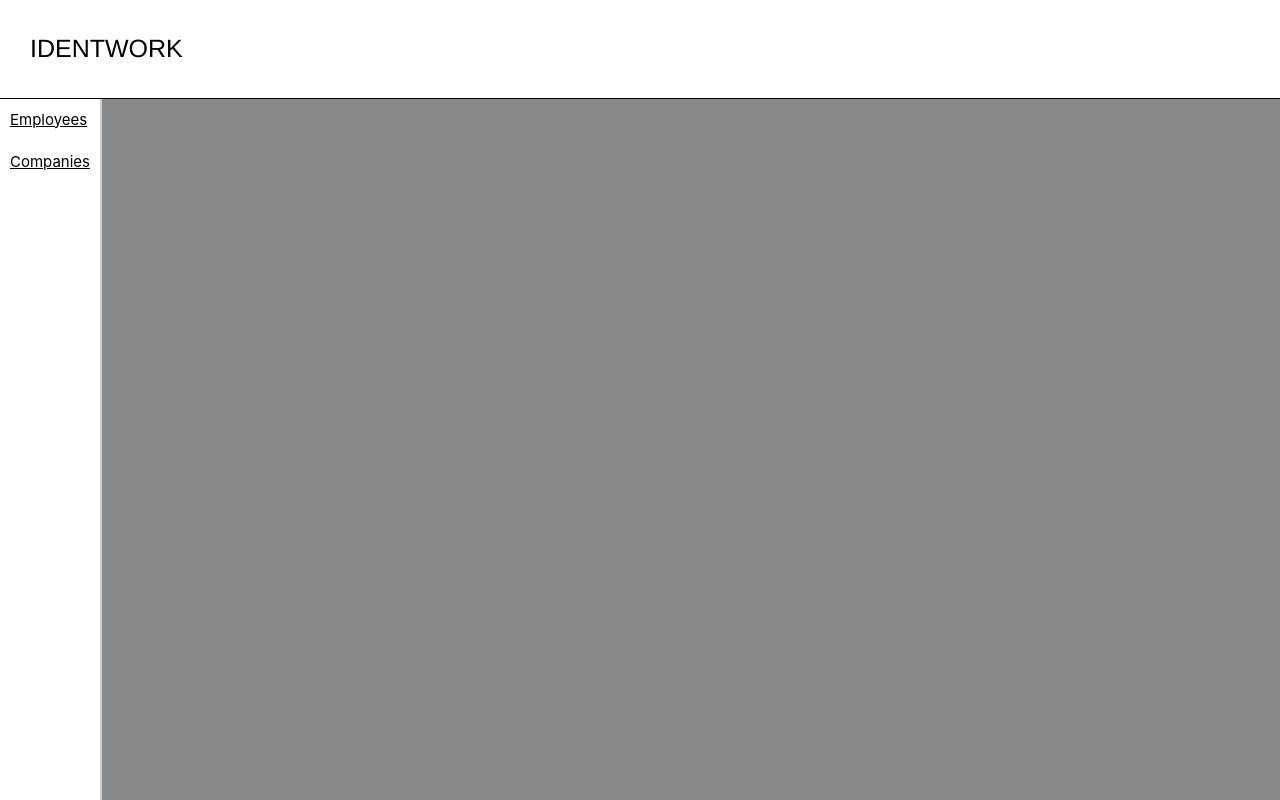
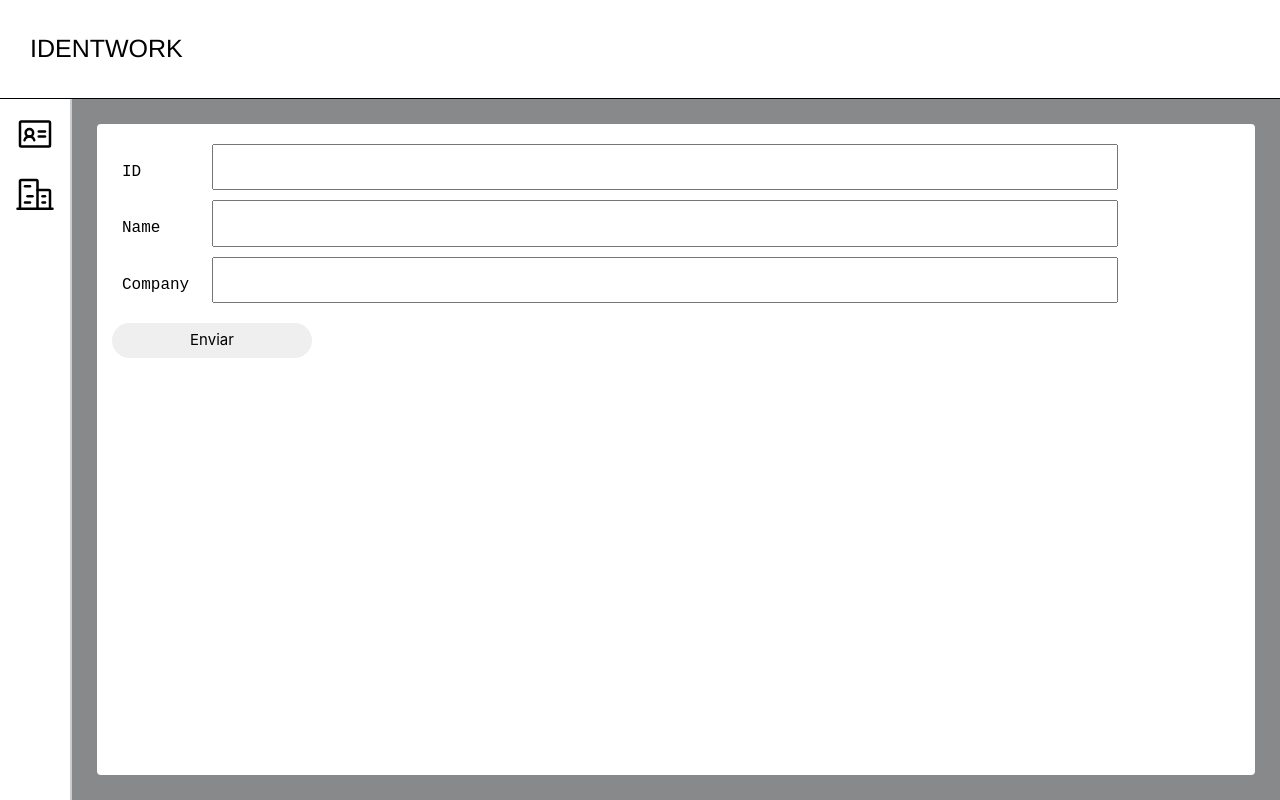
Before and after one commit to rodrigofmeneses/identwork-frontend, a React (Create React App) app: page /add-employee in a window 1280 px wide. Built offline with nearby package versions, Linux system fonts and the light colour scheme.

Commit message:
feat: :sparkles: Add Employee form page

```diff
--- a/package.json
+++ b/package.json
@@ -10,8 +10,10 @@
     "@types/node": "^16.18.13",
     "@types/react": "^18.0.28",
     "@types/react-dom": "^18.0.11",
+    "phosphor-react": "^1.4.1",
     "react": "^18.2.0",
     "react-dom": "^18.2.0",
+    "react-hook-form": "^7.43.3",
     "react-router-dom": "^6.8.2",
     "react-scripts": "5.0.1",
     "typescript": "^4.9.5",
--- a/src/components/Sidebar/Sidebar.module.scss
+++ b/src/components/Sidebar/Sidebar.module.scss
@@ -5,6 +5,7 @@
 
   a {
     font-size: 100%;
-    padding: 10px;
+    padding: 15px;
+    padding-bottom: 0px;
   }
 }
--- a/src/components/Sidebar/index.tsx
+++ b/src/components/Sidebar/index.tsx
@@ -1,3 +1,4 @@
+import { Buildings, IdentificationCard } from 'phosphor-react'
 import style from './Sidebar.module.scss'
 
 interface Props {
@@ -7,8 +8,12 @@ interface Props {
 export const Sidebar = (props: Props) => {
   return (
     <div className={style.sidebarContainer}>
-      <a href="/employees">Employees</a>
-      <a href="/">Companies</a>
+      <a href="/employees">
+        <IdentificationCard size={40} />
+      </a>
+      <a href="/">
+        <Buildings size={40} />
+      </a>
     </div>
   )
 }
--- a/src/pages/AddEmployee.tsx
+++ b/src/pages/AddEmployee.tsx
@@ -1,5 +1,34 @@
+import { useForm } from 'react-hook-form'
+import style from './styles/AddEmployee.module.scss'
 import routerStyle from './styles/Router.module.scss'
 
 export const AddEmployee = () => {
-  return <div className={routerStyle.routerContainer}></div>
+  const {
+    register,
+    handleSubmit,
+    formState: { errors },
+  } = useForm()
+  const onSubmit = (data: any) => console.log(data)
+
+  return (
+    <div className={routerStyle.routerContainer}>
+      <form onSubmit={handleSubmit(onSubmit)} className={style.form}>
+        <div className={style.itemContainer}>
+          <label>ID</label>
+          <input {...register('id', { required: true })} />
+        </div>
+        <div className={style.itemContainer}>
+          <label>Name</label>
+          <input {...register('name', { required: true })} />
+        </div>
+        {errors.exampleRequired && <span>This field is required</span>}
+        <div className={style.itemContainer}>
+          <label>Company</label>
+          <input {...register('name', { required: true })} />
+        </div>
+        {errors.exampleRequired && <span>This field is required</span>}
+        <button type="submit">Enviar</button>
+      </form>
+    </div>
+  )
 }
--- a/src/pages/styles/AddEmployee.module.scss
+++ b/src/pages/styles/AddEmployee.module.scss
@@ -0,0 +1,45 @@
+.form {
+  display: flex;
+  height: 100%;
+  flex-direction: column;
+  margin: 25px;
+  border-radius: 4px;
+  background-color: white;
+  padding-top: 20px;
+
+  .itemContainer {
+    display: flex;
+    align-items: center;
+    justify-content: flex-start;
+    margin-left: 25px;
+
+    label {
+      min-width: 80px;
+      max-width: 80px;
+      font-family: monospace;
+      font-size: large;
+    }
+
+    input {
+      width: 80%;
+      margin-inline: 10px;
+      margin-bottom: 10px;
+      padding: 10px;
+    }
+  }
+
+  button {
+    min-width: 100px;
+    max-width: 200px;
+    margin-top: 10px;
+    padding: 6px 15px;
+    min-width: 100px;
+    border: 0px;
+    border-radius: 50px;
+    margin-inline-start: 15px;
+  }
+
+  button:hover {
+    background-color: #ddd;
+  }
+}
--- a/src/pages/styles/Employees.module.scss
+++ b/src/pages/styles/Employees.module.scss
@@ -13,7 +13,6 @@
 
     i {
       position: absolute;
-      // background-color: red;
       padding: 4px;
       left: 5px;
       bottom: 10px;
```
Also changed, not shown: 1 other file (tests, documents, lock files or other folders).
